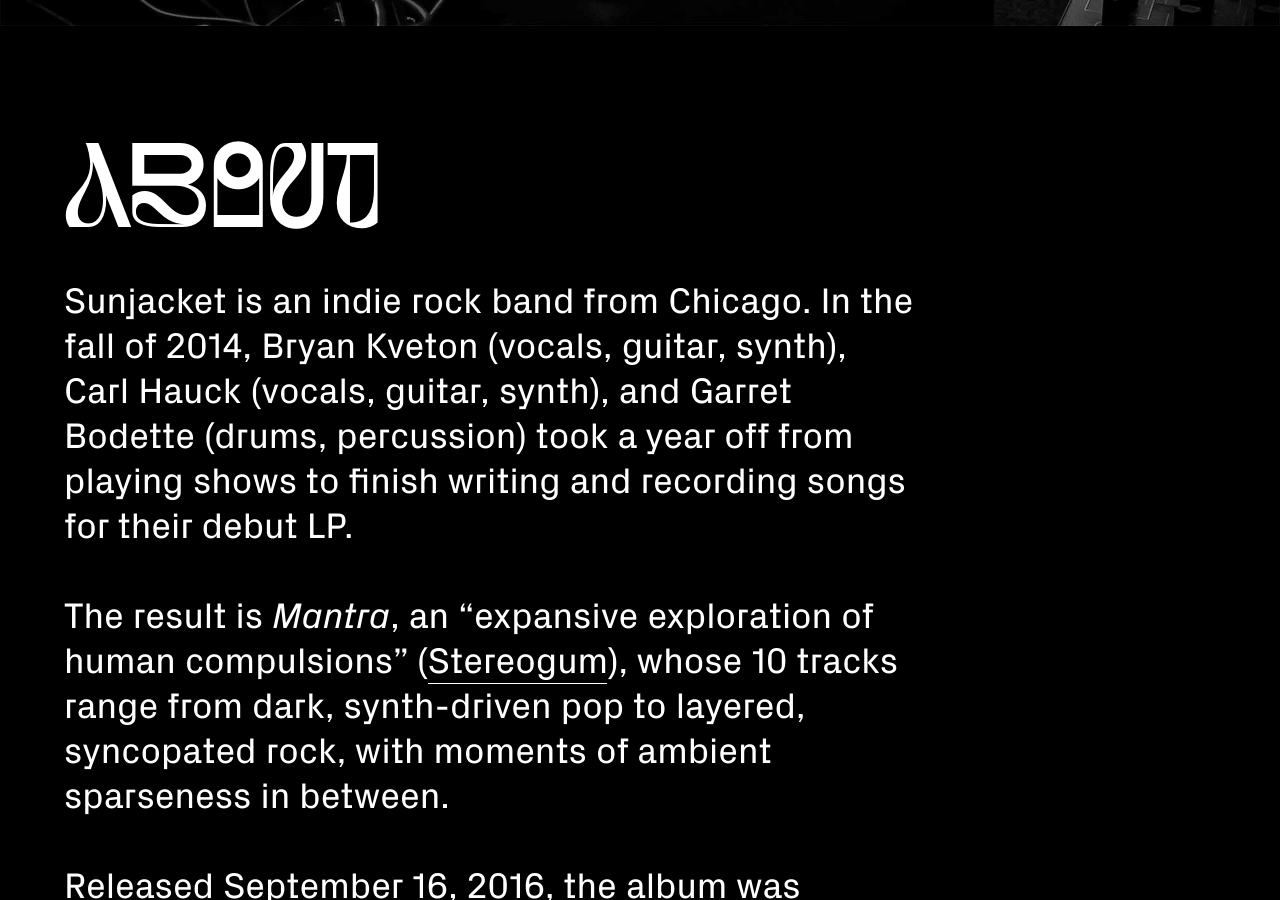
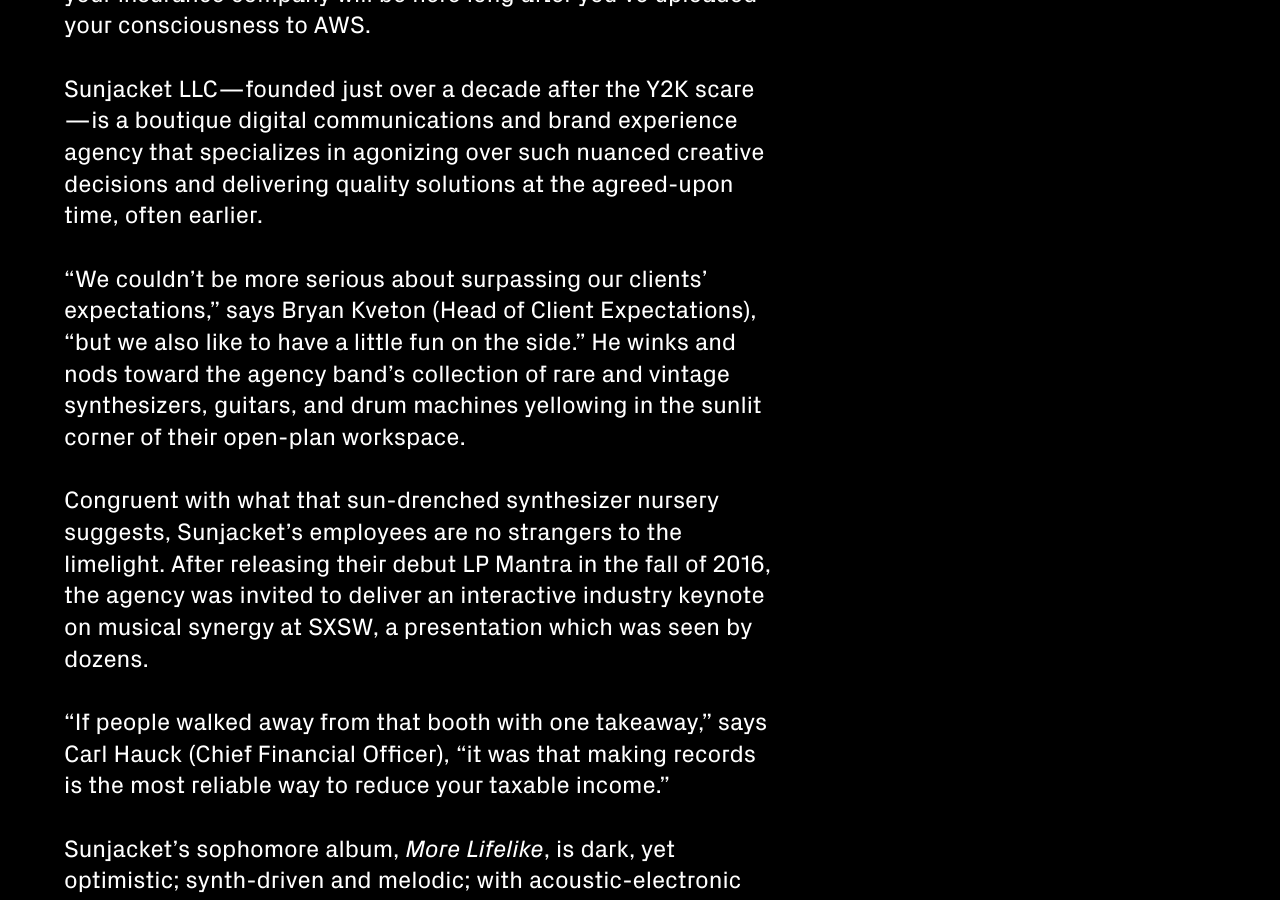
Before and after one commit to sunjacket/sunjacket.github.io, a Jekyll site: the page built from index.html, in a window 1280 px wide and 900 px high, scrolled down 6182 px. Built offline with Jekyll 4.4.1, drawn with Linux system fonts in a browser that asks for light colours; nearby versions of some CDN libraries; comment, search, counter and statistics services are not loaded; some of the changed text lies outside the part shown.

Commit message:
updates to so many things

```diff
--- a/_includes/contact.html
+++ b/_includes/contact.html
@@ -2,20 +2,28 @@
   <div class="container container-menu">
     <h2 class="section-title">Contact</h2>
     <div class="row">
-      <div class="contact-general col col-3">
+      <div class="contact-general col col-2">
+        <div class="contact-item">
           <h3 class="menu-title">General</h3>
           <p><a href="mailto:hello@sunjacket.net">hello@sunjacket.net</a></p>
         </div>
-      <div class="contact-booking col col-3">
+        <div class="contact-item">
           <h3 class="menu-title">Booking</h3>
           <p><a href="mailto:booking@sunjacket.net">booking@sunjacket.net</a></p>
         </div>
-      <div class="contact-licensing col col-3">
+      </div>
+      <div class="contact-booking col col-2">
+        <div class="contact-item">
+          <h3 class="menu-title">Press</h3>
+          <p><a href="mailto:ever@tinyhuman.com">ever@tinyhuman.com</a></p>
+        </div>
+        <div class="contact-item">
           <h3 class="menu-title">Licensing</h3>
           <p><a href="mailto:chris@ghost-town.com">chris@ghost-town.com</a></p>
           <p><a href="mailto:hannah@ghost-town.com">hannah@ghost-town.com</a></p>
         </div>
       </div>
+    </div>
     <a class="close-x" href="#">{% include icon-close.html %}</a>
   </div>
 </nav>
--- a/_includes/follow.html
+++ b/_includes/follow.html
@@ -6,8 +6,8 @@
         <h3 class="menu-title">Social</h3>
         <ul>
           <li><a href="https://www.facebook.com/sunjacket">Facebook</a></li>
+          <li><a href="https://www.instagram.com/sunjacket/">Instagram</a></li>
           <li><a href="https://twitter.com/sunjacket">Twitter</a></li>
-          <li><a href="https://www.instagram.com/sunjacket/">Instagram</a></li>
         </ul>
       </div>
       <div class="stream col col-3">
--- a/_sass/_grid.scss
+++ b/_sass/_grid.scss
@@ -60,13 +60,13 @@
 .col-4 {
   width: 25%;
 }
-.col-3-4 {
-  width: 75%;
+.col-5 {
+  width: 62.5%;
 }
 .col-2,
 .col-3,
 .col-4,
-.col-3-4 {
+.col-5 {
   @media #{$tablet} {
     width: 100%;
     clear: both;
--- a/_sass/_styles.scss
+++ b/_sass/_styles.scss
@@ -319,8 +319,11 @@
 }
 .contact {
   p a {
-    font-size: 24px;
+    font-size: 36px;
   }
+}
+.contact-item {
+  padding-bottom: 4em;
 }
 .follow {
   ul a {
@@ -402,7 +405,7 @@
   text-align: left;
   h1 {
     font-family: 'BASE&BLOOM';
-    font-size: 140px;
+    font-size: 10.5vw;
     color: $white;
     line-height: 0.8;
     margin-bottom: 0.2em;
--- a/_sass/_typography.scss
+++ b/_sass/_typography.scss
@@ -90,9 +90,9 @@
   margin-bottom: 0.45em;
 }
 .bio {
-  font-size: 36px;
-  line-height: 1.25;
-  margin-bottom: 1.25em;
+  font-size: 24px;
+  line-height: 1.32;
+  margin-bottom: 1.32em;
   @media #{$phone} {
     font-size: 18px;
   }
--- a/index.html
+++ b/index.html
@@ -86,8 +86,8 @@
           <div class="album-details row">
             <ul class="album-links col col-2 reverse">
               <li class="album-link"><a href="https://sunjacket.bandcamp.com/album/more-lifelike">{% include icon-bandcamp.html %} Bandcamp</a></li>
-              <li class="album-link"><a href="#">{% include icon-spotify.html %} Spotify</a></li>
-              <li class="album-link"><a href="#">{% include icon-apple.html %} Apple Music</a></li>
+              <li class="album-link"><a href="http://smarturl.it/fw2ebd">{% include icon-spotify.html %} Spotify</a></li>
+              <li class="album-link"><a href="https://music.apple.com/artist/936643619">{% include icon-apple.html %} Apple Music</a></li>
             </ul>
             <ol class="album-tracklist col col-2 reverse">
               <li class="album-track">Gate</li>
@@ -164,11 +164,27 @@
   <!-- about -->
   <section id="about" class="container">
     <div class="row">
-      <div class="col col-3-4">
+      <div class="col col-5">
         <h2 class="section-title"><span class="lc">A</span>bout</h2>
-        <p class="bio">Sunjacket is an indie rock band from Chicago. In the fall of 2014, Bryan Kveton (vocals, guitar, synth), Carl Hauck (vocals, guitar, synth), and Garret Bodette (drums, percussion) took a year off from playing shows to finish writing and recording songs for their debut LP.</p>
-        <p class="bio">The result is <em>Mantra</em>, an &ldquo;expansive exploration of human compulsions&rdquo; (<a href="http://www.stereogum.com/1898866/stream-sunjacket-mantra/mp3s/">Stereogum</a>), whose 10 tracks range from dark, synth-driven pop to layered, syncopated rock, with moments of ambient sparseness in between.</p>
-        <p class="bio">Released September 16, 2016, the album was produced in collaboration with Fraser McCulloch (of Brooklyn band Milagres) and mastered by Joe Lambert (Animal Collective, Deerhunter, Dirty Projectors, Local Natives).</p>
+        <p class="bio">There’s an elusive waveform, waiting to be discovered, that captures the sonic essence of a gluten-free, dairy-free frozen pizza. Just like there’s a perfectly color-graded lens flare to convey the fact that while your parents won’t be around forever, your insurance company will be here long after you’ve uploaded your consciousness to AWS.</p>
+
+        <p class="bio">Sunjacket LLC—founded just over a decade after the Y2K scare—is a boutique digital communications and brand experience agency that specializes in agonizing over such nuanced creative decisions and delivering quality solutions at the agreed-upon time, often earlier.</p>
+
+        <p class="bio">“We couldn’t be more serious about surpassing our clients’ expectations,” says Bryan Kveton (Head of Client Expectations), “but we also like to have a little fun on the side.” He winks and nods toward the agency band’s collection of rare and vintage synthesizers, guitars, and drum machines yellowing in the sunlit corner of their open-plan workspace.</p>
+
+        <p class="bio">Congruent with what that sun-drenched synthesizer nursery suggests, Sunjacket’s employees are no strangers to the limelight. After releasing their debut LP Mantra in the fall of 2016, the agency was invited to deliver an interactive industry keynote on musical synergy at SXSW, a presentation which was seen by dozens.</p>
+
+        <p class="bio">“If people walked away from that booth with one takeaway,” says Carl Hauck (Chief Financial Officer), “it was that making records is the most reliable way to reduce your taxable income.”</p>
+
+        <p class="bio">Sunjacket’s sophomore album, <em>More Lifelike</em>, is dark, yet optimistic; synth-driven and melodic; with acoustic-electronic hybrid beats and spatial sound design that envelop the introspection of the songwriting. It’s the background music a quality assurance engineer might put on in the days leading up to their triumphant resignation; it’s headphone rock for spreadsheet lovers.</p>
+
+        <p class="bio">“We’re trying to say something with this music that can’t be said with a slide deck,” says Garret Bodette (SVP, Agency Communications). “At the same time, we have an obligation to meet the client’s demands when it comes to the physical packaging. The typography alone needs to say, ‘This 180-gram vinyl record, derived from virgin PVC, will help soothe your eco-anxiety.’ And that’s a tall order. These are the kinds of pixels we’re massaging every day. Is it one to the right? Two to the left? Sometimes, it’s both.”</p>
+
+        <p class="bio">MORE LIFELIKE is out June 4, 2021.</p>
+
+        <p class="bio">&mdash;</p>
+
+        <p class="bio"><em>Media inquiries (including, but not limited to, requests for interviews, high-res image files, and client case studies) should be directed to hello@sunjacket.net. Non-media inquiries, including RFP questions and new business, will be responded to in order of budget size.</em></p>
       </div>
     </div>
   </section>
```
Also changed, not shown: images/sunjacket-bw.jpg. Lines whose indentation alone changed are shown as unchanged.
